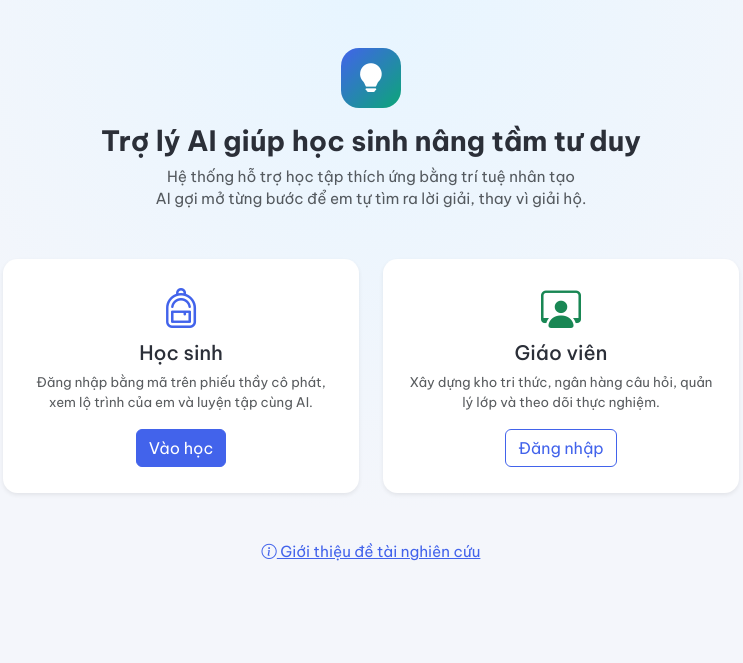
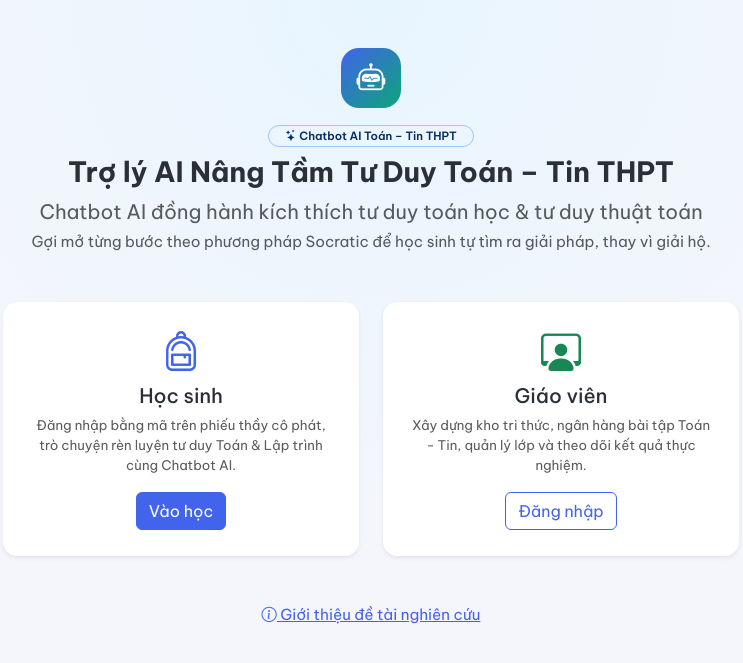
Before and after one commit to NguyenNhatThienQNU/he-thong-hoc-tap-thich-ung, a FastAPI app: page / in a window 1280 px wide. Shown: the top 663 px of the page, without its empty margins (269-1012 px from the left). Run offline with FastAPI, Linux system fonts and the light colour scheme; some libraries are stand-ins or nearby versions.

Commit message:
Cap nhat de tai: TRO LY AI NANG TAM TU DUY TOAN - TIN THPT

```diff
--- a/app/__init__.py
+++ b/app/__init__.py
@@ -1,7 +1,7 @@
-"""Trợ lý AI giúp học sinh nâng tầm tư duy – hệ thống hỗ trợ học tập thích ứng.
+"""Trợ lý AI Nâng Tầm Tư Duy Toán – Tin THPT – Chatbot hỗ trợ học tập thích ứng.
 
-Đề tài: Nghiên cứu và phát triển Trợ lý AI giúp học sinh nâng tầm tư duy (hệ thống hỗ trợ học tập thích ứng)
-nhằm nâng cao năng lực tự học và hạn chế sự phụ thuộc vào AI của học sinh THPT.
+Đề tài: Nghiên cứu và phát triển Trợ lý AI nâng tầm tư duy Toán – Tin THPT (một chatbot hỗ trợ học tập thích ứng)
+nhằm nâng cao năng lực tự học, rèn luyện tư duy logic và hạn chế sự phụ thuộc vào AI của học sinh THPT.
 """
 
 __version__ = "1.0.0"
--- a/app/config.py
+++ b/app/config.py
@@ -23,7 +23,7 @@ class Settings(BaseSettings):
     )
 
     # --- Chung ---
-    app_name: str = "Trợ lý AI giúp học sinh nâng tầm tư duy"
+    app_name: str = "Trợ lý AI Nâng Tầm Tư Duy Toán – Tin THPT"
     secret_key: str = ""  # để trống: tự sinh và lưu vào data/.secret_key
     data_dir: Path = Path("/tmp/goimo-data") if ON_VERCEL else BASE_DIR / "data"
     database_url: str = ""  # để trống: SQLite tại data/app.db
--- a/app/templates/public/landing.html
+++ b/app/templates/public/landing.html
@@ -5,10 +5,13 @@
 {% block main_class %}container py-5{% endblock %}
 {% block content %}
 <div class="text-center mb-5">
-  <span class="brand-mark brand-mark-lg"><i class="bi bi-lightbulb-fill"></i></span>
-  <h1 class="h3 mt-3 mb-2 fw-bold">{{ app_name }}</h1>
-  <p class="text-muted mb-0">Hệ thống hỗ trợ học tập thích ứng bằng trí tuệ nhân tạo</p>
-  <p class="text-muted">AI gợi mở từng bước để em tự tìm ra lời giải, thay vì giải hộ.</p>
+  <span class="brand-mark brand-mark-lg"><i class="bi bi-robot"></i></span>
+  <div class="mt-3">
+    <span class="badge rounded-pill text-bg-primary-subtle text-primary-emphasis border border-primary-subtle px-3 py-1 small fw-semibold"><i class="bi bi-stars"></i> Chatbot AI Toán – Tin THPT</span>
+  </div>
+  <h1 class="h3 mt-2 mb-2 fw-bold">{{ app_name }}</h1>
+  <p class="text-muted mb-1 fs-5">Chatbot AI đồng hành kích thích tư duy toán học & tư duy thuật toán</p>
+  <p class="text-muted">Gợi mở từng bước theo phương pháp Socratic để học sinh tự tìm ra giải pháp, thay vì giải hộ.</p>
 </div>
 <div class="row g-4 justify-content-center">
   <div class="col-md-5 col-lg-4">
@@ -16,7 +19,7 @@
       <div class="card-body p-4 text-center">
         <div class="display-6 text-primary"><i class="bi bi-backpack"></i></div>
         <h2 class="h5 mt-2">Học sinh</h2>
-        <p class="text-muted small mb-3">Đăng nhập bằng mã trên phiếu thầy cô phát, xem lộ trình của em và luyện tập cùng AI.</p>
+        <p class="text-muted small mb-3">Đăng nhập bằng mã trên phiếu thầy cô phát, trò chuyện rèn luyện tư duy Toán & Lập trình cùng Chatbot AI.</p>
         <span class="btn btn-primary">Vào học</span>
       </div>
     </a>
@@ -26,7 +29,7 @@
       <div class="card-body p-4 text-center">
         <div class="display-6 text-success"><i class="bi bi-person-workspace"></i></div>
         <h2 class="h5 mt-2">Giáo viên</h2>
-        <p class="text-muted small mb-3">Xây dựng kho tri thức, ngân hàng câu hỏi, quản lý lớp và theo dõi thực nghiệm.</p>
+        <p class="text-muted small mb-3">Xây dựng kho tri thức, ngân hàng bài tập Toán - Tin, quản lý lớp và theo dõi kết quả thực nghiệm.</p>
         <span class="btn btn-outline-primary">Đăng nhập</span>
       </div>
     </a>
```
Also changed, not shown: app/ai/prompts.py (+10 -9 lines), app/templates/public/about.html (+5 -5 lines), README.md.
